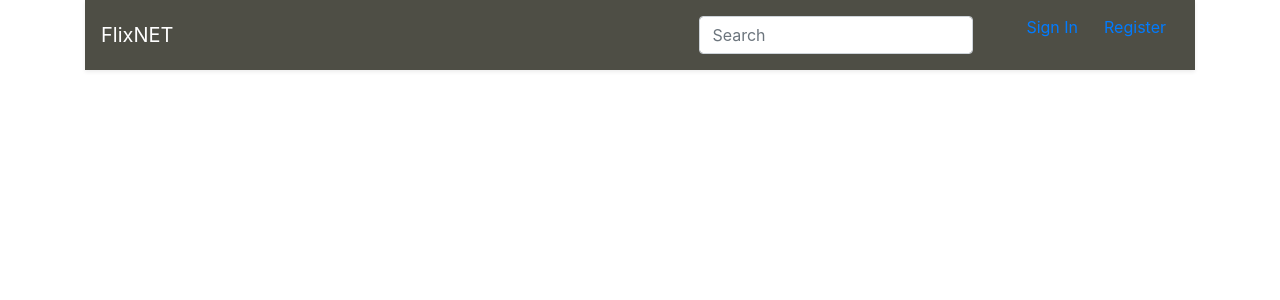
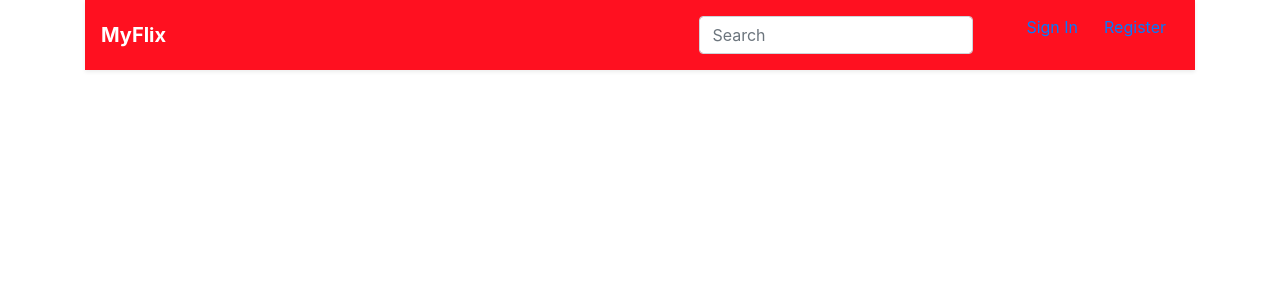
Before and after one commit to felicitygjames/myflix-client, a React (Vite) app: page /genres/1 in a window 1280 px wide. Shown: the top 300 px of the page. Built offline with nearby package versions, Linux system fonts and the light colour scheme.

Commit message:
added css to main view

```diff
--- a/src/components/main-view/main-view.jsx
+++ b/src/components/main-view/main-view.jsx
@@ -108,7 +108,7 @@ class MainView extends React.Component {
             className="navbar shadow-sm mb-5"
           >
             <Navbar.Brand href="http://localhost:1234" className="navbar-brand">
-              FlixNET
+              MyFlix
             </Navbar.Brand>
             <Navbar.Toggle aria-controls="basic-navbar-nav" />
             <Navbar.Collapse
--- a/src/components/main-view/main-view.scss
+++ b/src/components/main-view/main-view.scss
@@ -1,3 +1,7 @@
 .navbar {
-  background-color: #4e4e45;
+  background-color: #ff1020;
 }
+
+.navbar-brand {
+  font-weight: bold;
+}
```
Also changed, not shown: 5 other files (tests, documents, lock files or other folders).
